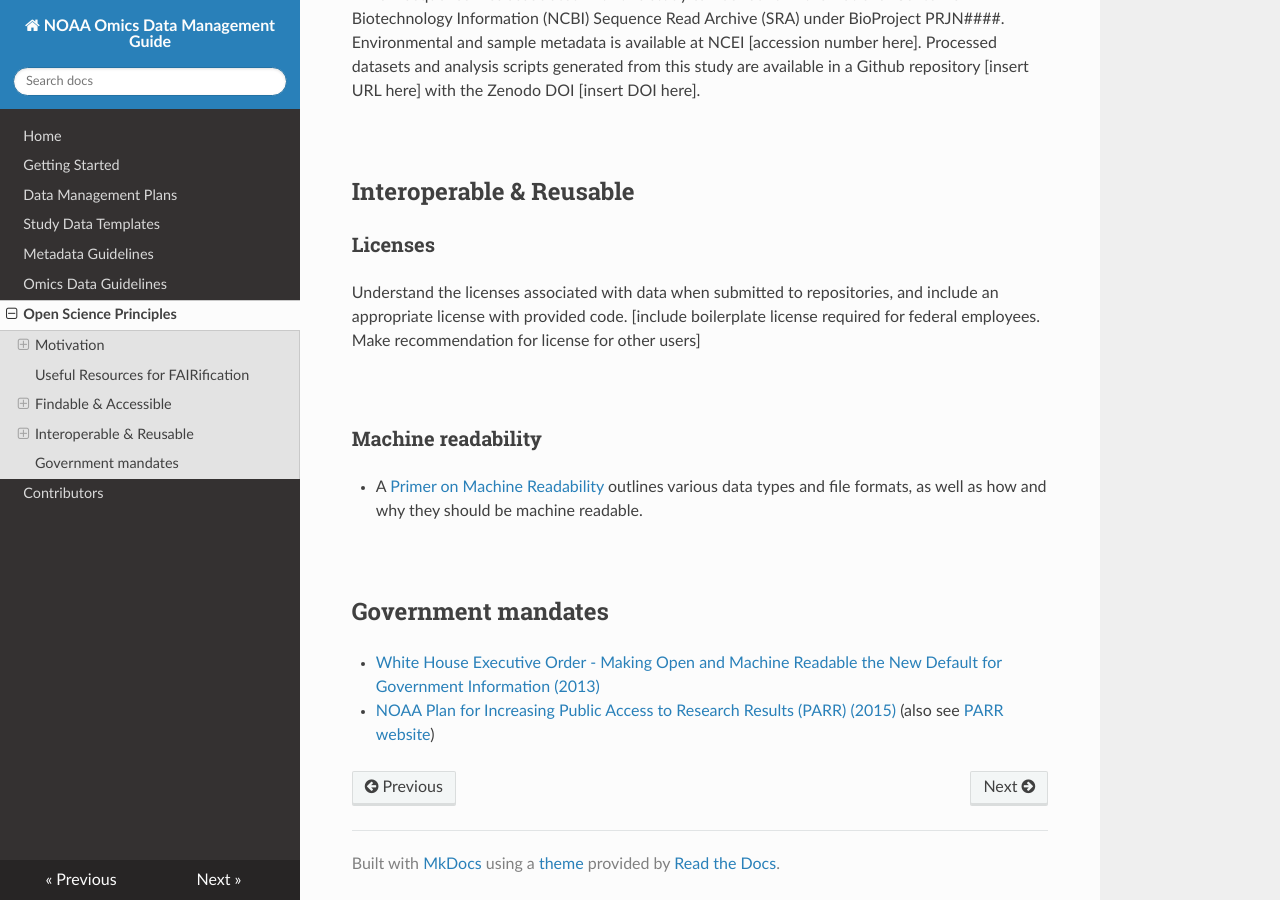
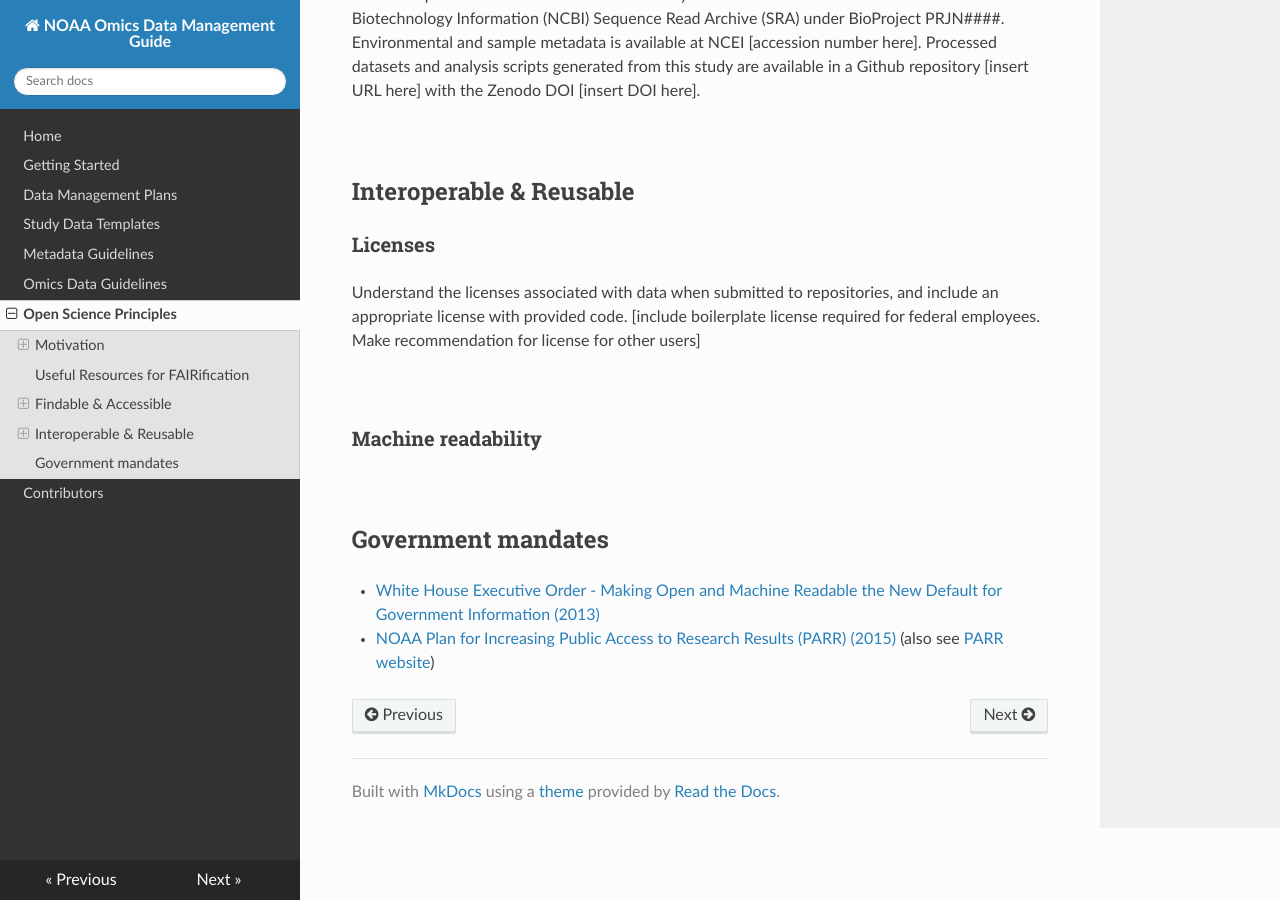
Before and after one commit to NOAA-Omics/noaa-omics-dmg, an MkDocs documentation site: the page built from docs/open-science.md, in a window 1280 px wide and 900 px high, scrolled down 1361 px. Built offline with MkDocs 1.6.1, drawn with Linux system fonts in a browser that asks for light colours; nearby versions of some CDN libraries.

Commit message:
Update open-science.md
Removed broken machine-readability link, need a new one

```diff
--- a/docs/open-science.md
+++ b/docs/open-science.md
@@ -51,8 +51,6 @@ Understand the licenses associated with data when submitted to repositories, and
 
 ### Machine readability
 
-* A [Primer on Machine Readability](https://data.gov/developers/blog/primer-machine-readability-online-documents-and-data/index.html) outlines various data types and file formats, as well as how and why they should be machine readable.
-
 </br>
 
 ## Government mandates
```
